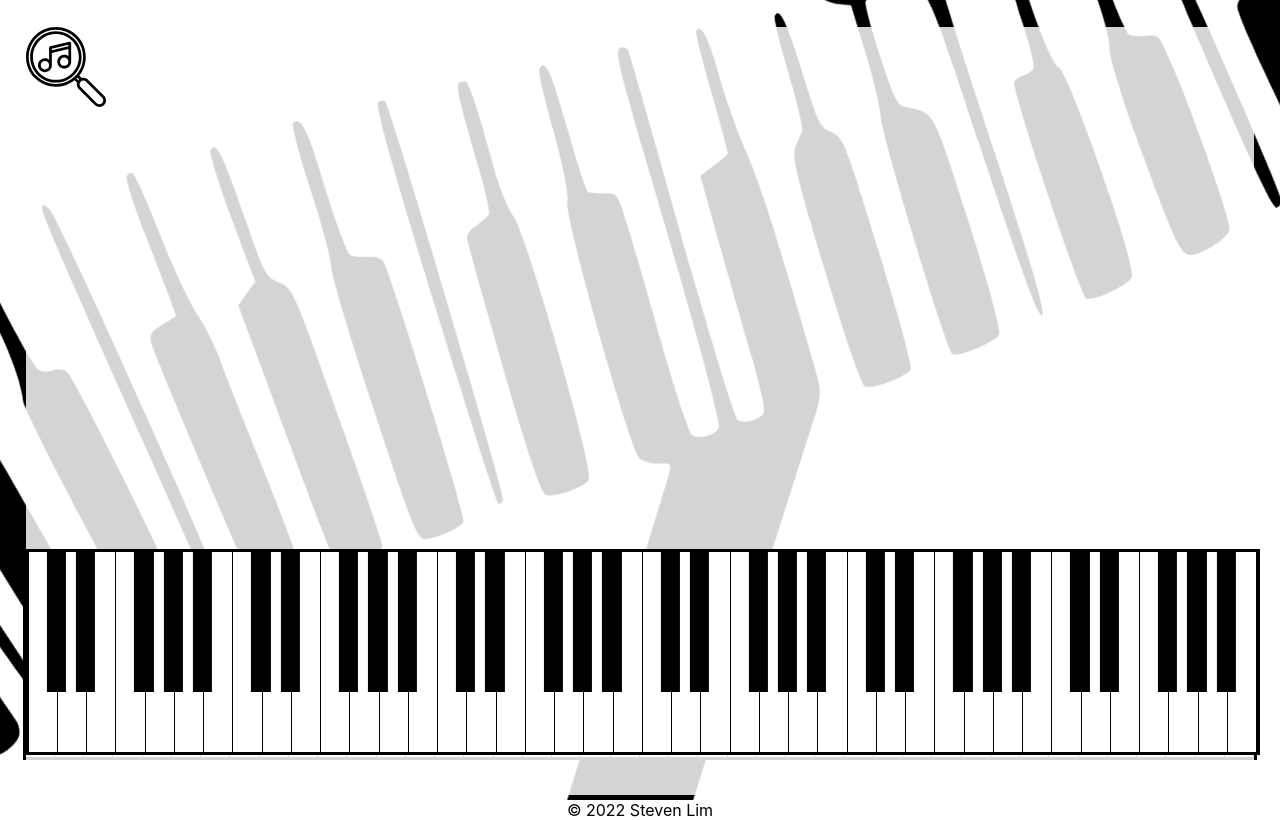
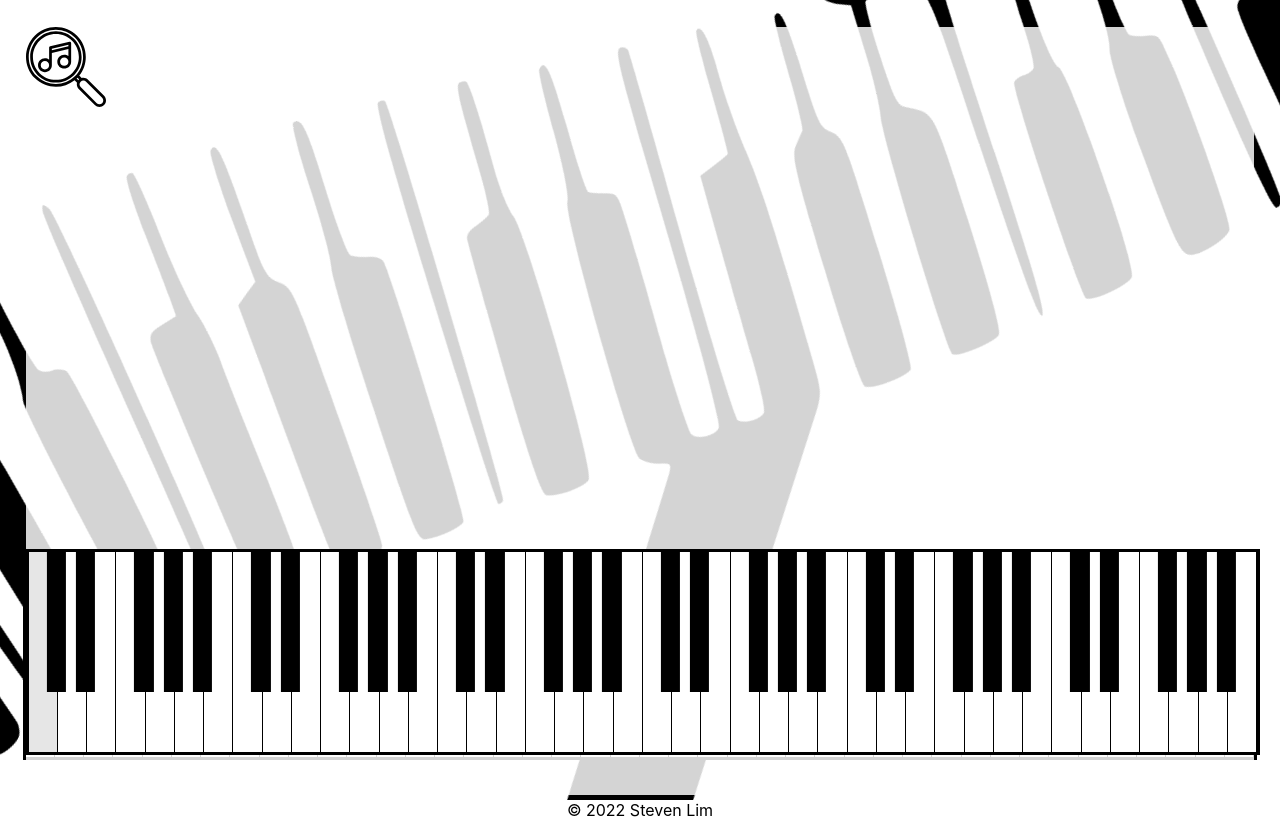
Before and after one commit to StevenLimCA/Ear-trainer, a React (Create React App) app: page / in a window 1280 px wide. In both pictures the pointer is over the element 43 px from the left and 651 px from the top of the page. Built offline with nearby package versions, Linux system fonts and the light colour scheme.

Commit message:
added hover effects on keys

```diff
--- a/src/components/Octave/Octave.scss
+++ b/src/components/Octave/Octave.scss
@@ -4,12 +4,15 @@
 
 
     &__whiteNote {
-
         background-color: white;
         border-right: 0.1rem solid black;
         box-sizing: border-box;
         height: 100%;
         width: 15vw;
+
+        &:hover {
+            background-color: rgb(230, 230, 230);
+        }
 
         @include tablet {
             width: 15vw;
@@ -37,6 +40,12 @@
         transform: translateX(10vw);
         z-index: 105;
 
+        &:hover {
+            background-color: rgb(26, 26, 26);
+        }
+
+
+
         @include tablet {
             width: 3vw;
             transform: translateX(3vw);
```
